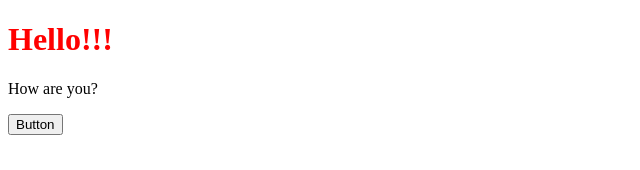
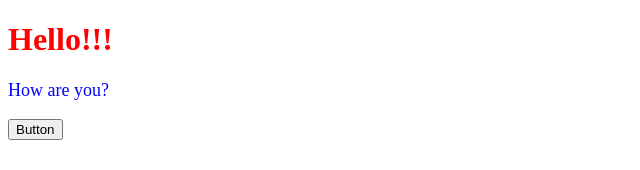
Before and after one commit to koyamal/learn-react-02-01, a React (Create React App) app: page / in a window 1280 px wide. Shown: the top 170 px of the page, without its empty margins (0-640 px from the left). Built offline with nearby package versions, Linux system fonts and the light colour scheme.

Commit message:
Add style of p in App.jsx

```diff
--- a/src/App.jsx
+++ b/src/App.jsx
@@ -4,10 +4,14 @@ const App = () => {
   const onClickButton = () => {
     console.log("test");
   };
+  const contentStyle = {
+    color: "blue",
+    fontSize: "18px"
+  };
   return (
     <>
       <h1 style={{ color: "red" }}>Hello!!!</h1>
-      <p>How are you?</p>
+      <p style={contentStyle}>How are you?</p>
       <button onClick={onClickButton}>Button</button>
     </>
   );
```
